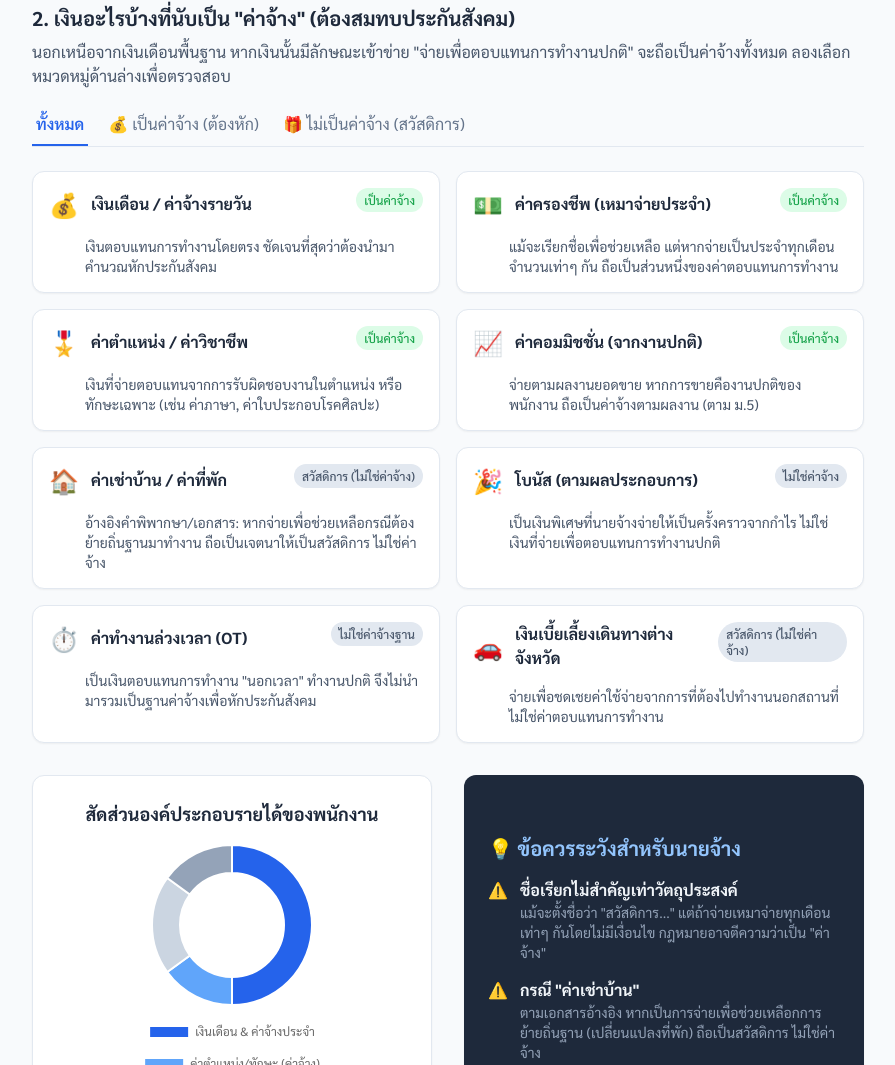
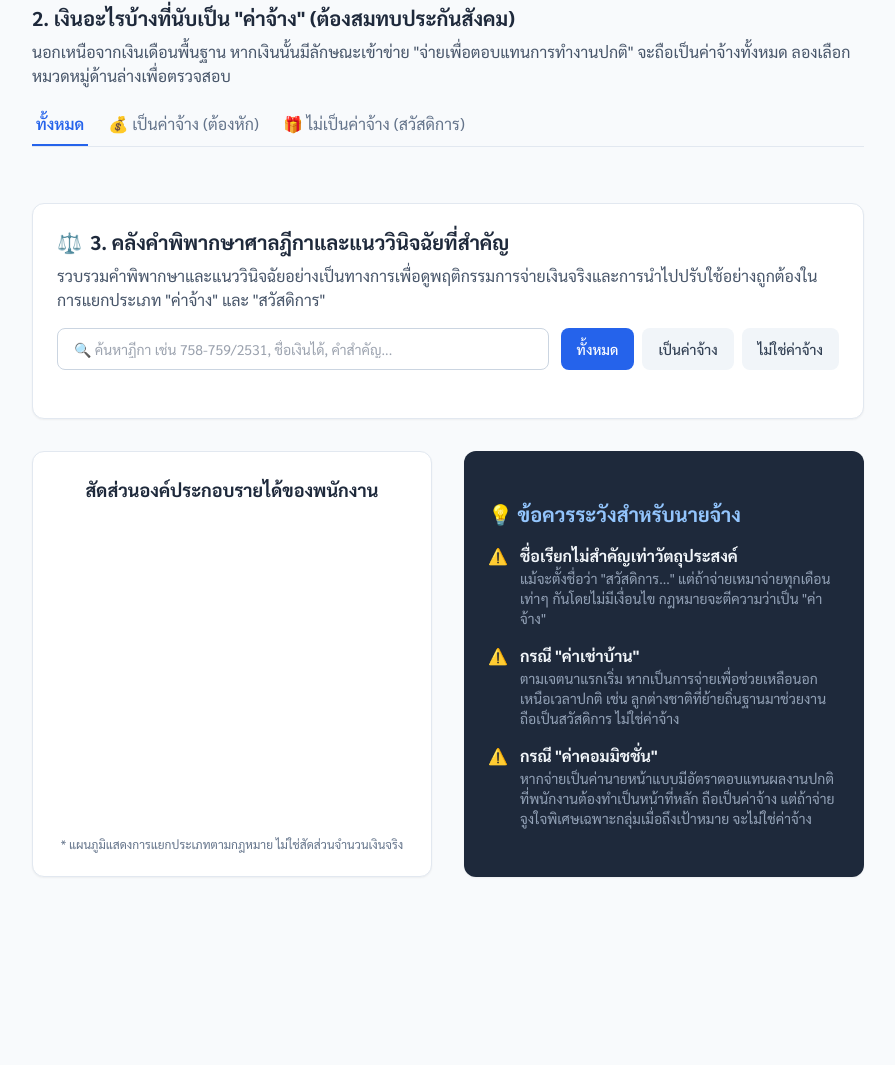
Before and after one commit to Pasanajerng/My-Web-SSO, a plain HTML site: page index.html in a window 1280 px wide. Shown: the part 444-1509 px from the top of the page, without its empty margins (192-1087 px from the left). After the commit the page ends 1417 px from the top, so only its background shows below. Drawn offline with nearby package versions, Linux system fonts and the light colour scheme.

Commit message:
Update index.html
[6 Jun 2026] Add new section of supreme court Judgment

```diff
--- a/index.html
+++ b/index.html
@@ -15,7 +15,7 @@
             color: #1e293b;
         }
 
-        .chart-container {
+       .chart-container {
             position: relative;
             width: 100%;
             max-width: 400px;
@@ -27,29 +27,20 @@
 
         @media print {
             body { background-color: white; }
-            .no-print { display: none !important; }
-            .print-break-inside-avoid { page-break-inside: avoid; }
-            .shadow-sm, .shadow-md { box-shadow: none !important; border: 1px solid #e2e8f0; }
-            #interactive-section { display: block !important; }
-            .interactive-hidden { display: block !important; opacity: 1 !important; height: auto !important; }
+           .no-print { display: none!important; }
+           .print-break-inside-avoid { page-break-inside: avoid; }
+           .shadow-sm,.shadow-md { box-shadow: none!important; border: 1px solid #e2e8f0; }
+            #interactive-section { display: block!important; }
+           .interactive-hidden { display: block!important; opacity: 1!important; height: auto!important; }
             @page { margin: 1cm; size: A4; }
         }
 
-        .tab-active { border-bottom: 2px solid #2563eb; color: #2563eb; font-weight: 600; }
-        .tab-inactive { border-bottom: 2px solid transparent; color: #64748b; }
-        .tab-inactive:hover { color: #3b82f6; border-bottom: 2px solid #cbd5e1; }
+       .tab-active { border-bottom: 2px solid #2563eb; color: #2563eb; font-weight: 600; }
+       .tab-inactive { border-bottom: 2px solid transparent; color: #64748b; }
+       .tab-inactive:hover { color: #3b82f6; border-bottom: 2px solid #cbd5e1; }
     </style>
 </head>
 <body class="antialiased min-h-screen pb-12">
-
-    <!-- Chosen Palette: Slate (Neutrals), Blue (Primary Action/Highlight), Green/Red (Status) -->
-    <!-- Application Structure Plan: The SPA is structured as a printable executive dashboard. It starts with a clear, prominent definition block (Section 1) answering the first user prompt. Section 2 uses an interactive toggle and list to categorize different payment types (answering prompt 2), allowing users to explore "Wages" vs "Welfare". Section 3 provides a visual breakdown using Chart.js to reinforce the conceptual difference. A print button is prominently placed to satisfy the "PDF format" request via browser print dialog. -->
-    <!-- Visualization & Content Choices:
-         - Goal: Inform on Definition -> Presentation: Highlighted Text Card -> Interaction: Static -> Justification: Needs immediate, clear reading.
-         - Goal: Categorize Payment Types -> Presentation: Interactive Tabbed List -> Interaction: Click tabs to filter (Wage, Welfare, Other), click items for details -> Justification: Allows user to self-serve specific examples (e.g., Housing, Commission) without reading a wall of text.
-         - Goal: Conceptual Breakdown -> Presentation: Donut Chart -> Interaction: Hover tooltips -> Library: Chart.js -> Justification: Visually separates base salary + allowances (Wage) from welfare/OT. NO SVG/Mermaid used.
-    -->
-    <!-- CONFIRMATION: NO SVG graphics used. NO Mermaid JS used. -->
 
     <div class="max-w-4xl mx-auto pt-8 px-4 sm:px-6 lg:px-8">
 
@@ -72,7 +63,7 @@
             </p>
             <div class="bg-white p-4 rounded-lg border border-blue-100 shadow-sm">
                 <p class="text-lg text-slate-800 font-medium italic">
-                    "เงินทุกประเภทที่นายจ้างจ่ายให้แก่ลูกจ้าง เป็น <span class="text-blue-700 font-bold bg-blue-100 px-1">ค่าตอบแทนการทำงาน</span> ในวันและเวลาทำงานปกติ ไม่ว่าจะคำนวณตามระยะเวลาหรือผลงาน และรวมถึงเงินที่จ่ายในวันหยุดและวันลาที่ไม่ได้ทำงานด้วย <span class="underline decoration-blue-400 decoration-2">ไม่ว่าจะเรียกชื่ออย่างไรก็ตาม</span>"
+                    "เงินทุกประเภทที่นายจ้างจ่ายให้แก่ลูกจ้าง เป็น <span class="text-blue-700 font-bold bg-blue-100 px-1">ค่าตอบแทนการทำงาน</span> ในวันและเวลาทำงานปกติ ไม่ว่าจะคำนวณตามระยะเวลาหรือผลงาน และรวมถึงเงินที่จ่ายในวันหยุดและวันลาที่ไม่ได้ทำงานด้วย ไม่ว่าจะเรียกชื่ออย่างไรก็ตาม"
                 </p>
             </div>
             <div class="mt-4 grid grid-cols-1 sm:grid-cols-3 gap-4">
@@ -101,8 +92,29 @@
                 <button onclick="filterPayments('not-wage')" id="tab-not-wage" class="tab-inactive pb-2 px-1 focus:outline-none transition-colors">🎁 ไม่เป็นค่าจ้าง (สวัสดิการ)</button>
             </div>
 
-            <div class="grid grid-cols-1 md:grid-cols-2 gap-4" id="payment-list-container">
+            <div class="grid grid-cols-1 md:grid-cols-2 gap-4 mb-8" id="payment-list-container">
             </div>
+        </div>
+
+        <div class="bg-white p-6 rounded-xl shadow-sm border border-slate-200 mb-8 print-break-inside-avoid">
+            <h2 class="text-xl font-bold text-slate-800 mb-2 flex items-center gap-2">
+                <span>⚖️</span> 3. คลังคำพิพากษาศาลฎีกาและแนววินิจฉัยที่สำคัญ
+            </h2>
+            <p class="text-slate-600 mb-4">
+                รวบรวมคำพิพากษาและแนววินิจฉัยอย่างเป็นทางการเพื่อดูพฤติกรรมการจ่ายเงินจริงและการนำไปปรับใช้อย่างถูกต้องในการแยกประเภท "ค่าจ้าง" และ "สวัสดิการ"
+            </p>
+
+            <div class="flex flex-col sm:flex-row gap-3 mb-6 no-print">
+                <input type="text" id="case-search" oninput="searchCases()" placeholder="🔍 ค้นหาฎีกา เช่น 758-759/2531, ชื่อเงินได้, คำสำคัญ..." class="flex-1 px-4 py-2.5 rounded-lg border border-slate-300 focus:outline-none focus:ring-2 focus:ring-blue-500 text-sm">
+                <div class="flex gap-2">
+                    <button onclick="filterCases('all')" id="btn-case-all" class="bg-blue-600 text-white px-4 py-2 rounded-lg text-sm font-medium transition-colors">ทั้งหมด</button>
+                    <button onclick="filterCases('wage')" id="btn-case-wage" class="bg-slate-100 text-slate-700 hover:bg-slate-200 px-4 py-2 rounded-lg text-sm font-medium transition-colors">เป็นค่าจ้าง</button>
+                    <button onclick="filterCases('not-wage')" id="btn-case-not-wage" class="bg-slate-100 text-slate-700 hover:bg-slate-200 px-4 py-2 rounded-lg text-sm font-medium transition-colors">ไม่ใช่ค่าจ้าง</button>
+                </div>
+            </div>
+
+            <div class="space-y-3 max-h-[500px] overflow-y-auto pr-2" id="case-cards-container">
+                </div>
         </div>
 
         <div class="grid grid-cols-1 lg:grid-cols-2 gap-8 mb-12 print-break-inside-avoid">
@@ -122,21 +134,21 @@
                         <span class="text-yellow-400">⚠️</span>
                         <div>
                             <strong class="block text-slate-100">ชื่อเรียกไม่สำคัญเท่าวัตถุประสงค์</strong>
-                            <p class="text-sm text-slate-400">แม้จะตั้งชื่อว่า "สวัสดิการ..." แต่ถ้าจ่ายเหมาจ่ายทุกเดือนเท่าๆ กันโดยไม่มีเงื่อนไข กฎหมายอาจตีความว่าเป็น "ค่าจ้าง"</p>
+                            <p class="text-sm text-slate-400">แม้จะตั้งชื่อว่า "สวัสดิการ..." แต่ถ้าจ่ายเหมาจ่ายทุกเดือนเท่าๆ กันโดยไม่มีเงื่อนไข กฎหมายจะตีความว่าเป็น "ค่าจ้าง"</p>
                         </div>
                     </li>
                     <li class="flex gap-3">
                         <span class="text-yellow-400">⚠️</span>
                         <div>
                             <strong class="block text-slate-100">กรณี "ค่าเช่าบ้าน"</strong>
-                            <p class="text-sm text-slate-400">ตามเอกสารอ้างอิง หากเป็นการจ่ายเพื่อช่วยเหลือกการย้ายถิ่นฐาน (เปลี่ยนแปลงที่พัก) ถือเป็นสวัสดิการ ไม่ใช่ค่าจ้าง</p>
+                            <p class="text-sm text-slate-400">ตามเจตนาแรกเริ่ม หากเป็นการจ่ายเพื่อช่วยเหลือนอกเหนือเวลาปกติ เช่น ลูกต่างชาติที่ย้ายถิ่นฐานมาช่วยงาน ถือเป็นสวัสดิการ ไม่ใช่ค่าจ้าง</p>
                         </div>
                     </li>
                     <li class="flex gap-3">
                         <span class="text-yellow-400">⚠️</span>
                         <div>
                             <strong class="block text-slate-100">กรณี "ค่าคอมมิชชั่น"</strong>
-                            <p class="text-sm text-slate-400">หากจ่ายตามผลงานการขายที่เป็นงานปกติ ถือเป็นค่าจ้างที่ต้องนำมารวมคำนวณประกันสังคม</p>
+                            <p class="text-sm text-slate-400">หากจ่ายเป็นค่านายหน้าแบบมีอัตราตอบแทนผลงานปกติที่พนักงานต้องทำเป็นหน้าที่หลัก ถือเป็นค่าจ้าง แต่ถ้าจ่ายจูงใจพิเศษเฉพาะกลุ่มเมื่อถึงเป้าหมาย จะไม่ใช่ค่าจ้าง</p>
                         </div>
                     </li>
                 </ul>
@@ -146,90 +158,12 @@
     </div>
 
     <script>
-        const paymentsData = [
-            {
-                id: 'p1',
-                name: 'เงินเดือน / ค่าจ้างรายวัน',
-                category: 'wage',
-                icon: '💰',
-                statusText: 'เป็นค่าจ้าง',
-                statusColor: 'text-green-600',
-                statusBg: 'bg-green-100',
-                desc: 'เงินตอบแทนการทำงานโดยตรง ชัดเจนที่สุดว่าต้องนำมาคำนวณหักประกันสังคม'
-            },
-            {
-                id: 'p2',
-                name: 'ค่าครองชีพ (เหมาจ่ายประจำ)',
-                category: 'wage',
-                icon: '💵',
-                statusText: 'เป็นค่าจ้าง',
-                statusColor: 'text-green-600',
-                statusBg: 'bg-green-100',
-                desc: 'แม้จะเรียกชื่อเพื่อช่วยเหลือ แต่หากจ่ายเป็นประจำทุกเดือนจำนวนเท่าๆ กัน ถือเป็นส่วนหนึ่งของค่าตอบแทนการทำงาน'
-            },
-            {
-                id: 'p3',
-                name: 'ค่าตำแหน่ง / ค่าวิชาชีพ',
-                category: 'wage',
-                icon: '🎖️',
-                statusText: 'เป็นค่าจ้าง',
-                statusColor: 'text-green-600',
-                statusBg: 'bg-green-100',
-                desc: 'เงินที่จ่ายตอบแทนจากการรับผิดชอบงานในตำแหน่ง หรือทักษะเฉพาะ (เช่น ค่าภาษา, ค่าใบประกอบโรคศิลปะ)'
-            },
-            {
-                id: 'p4',
-                name: 'ค่าคอมมิชชั่น (จากงานปกติ)',
-                category: 'wage',
-                icon: '📈',
-                statusText: 'เป็นค่าจ้าง',
-                statusColor: 'text-green-600',
-                statusBg: 'bg-green-100',
-                desc: 'จ่ายตามผลงานยอดขาย หากการขายคืองานปกติของพนักงาน ถือเป็นค่าจ้างตามผลงาน (ตาม ม.5)'
-            },
-            {
-                id: 'p5',
-                name: 'ค่าเช่าบ้าน / ค่าที่พัก',
-                category: 'not-wage',
-                icon: '🏠',
-                statusText: 'สวัสดิการ (ไม่ใช่ค่าจ้าง)',
-                statusColor: 'text-slate-600',
-                statusBg: 'bg-slate-200',
-                desc: 'อ้างอิงคำพิพากษา/เอกสาร: หากจ่ายเพื่อช่วยเหลือกรณีต้องย้ายถิ่นฐานมาทำงาน ถือเป็นเจตนาให้เป็นสวัสดิการ ไม่ใช่ค่าจ้าง'
-            },
-            {
-                id: 'p6',
-                name: 'โบนัส (ตามผลประกอบการ)',
-                category: 'not-wage',
-                icon: '🎉',
-                statusText: 'ไม่ใช่ค่าจ้าง',
-                statusColor: 'text-slate-600',
-                statusBg: 'bg-slate-200',
-                desc: 'เป็นเงินพิเศษที่นายจ้างจ่ายให้เป็นครั้งคราวจากกำไร ไม่ใช่เงินที่จ่ายเพื่อตอบแทนการทำงานปกติ'
-            },
-            {
-                id: 'p7',
-                name: 'ค่าทำงานล่วงเวลา (OT)',
-                category: 'not-wage',
-                icon: '⏱️',
-                statusText: 'ไม่ใช่ค่าจ้างฐาน',
-                statusColor: 'text-slate-600',
-                statusBg: 'bg-slate-200',
-                desc: 'เป็นเงินตอบแทนการทำงาน "นอกเวลา" ทำงานปกติ จึงไม่นำมารวมเป็นฐานค่าจ้างเพื่อหักประกันสังคม'
-            },
-            {
-                id: 'p8',
-                name: 'เงินเบี้ยเลี้ยงเดินทางต่างจังหวัด',
-                category: 'not-wage',
-                icon: '🚗',
-                statusText: 'สวัสดิการ (ไม่ใช่ค่าจ้าง)',
-                statusColor: 'text-slate-600',
-                statusBg: 'bg-slate-200',
-                desc: 'จ่ายเพื่อชดเชยค่าใช้จ่ายจากการที่ต้องไปทำงานนอกสถานที่ ไม่ใช่ค่าตอบแทนการทำงาน'
-            }
-        ];
+        const paymentsData =;
+
+        const casesData =;
 
         let currentFilter = 'all';
+        let currentCaseFilter = 'all';
 
         function renderPayments(filter = 'all') {
             const container = document.getElementById('payment-list-container');
@@ -260,11 +194,86 @@
         function filterPayments(filterType) {
             currentFilter = filterType;
 
-            document.getElementById('tab-all').className = filterType === 'all' ? 'tab-active pb-2 px-1 focus:outline-none transition-colors' : 'tab-inactive pb-2 px-1 focus:outline-none transition-colors';
-            document.getElementById('tab-wage').className = filterType === 'wage' ? 'tab-active pb-2 px-1 focus:outline-none transition-colors' : 'tab-inactive pb-2 px-1 focus:outline-none transition-colors';
-            document.getElementById('tab-not-wage').className = filterType === 'not-wage' ? 'tab-active pb-2 px-1 focus:outline-none transition-colors' : 'tab-inactive pb-2 px-1 focus:outline-none transition-colors';
+            document.getElementById('tab-all').className = filterType === 'all'? 'tab-active pb-2 px-1 focus:outline-none transition-colors' : 'tab-inactive pb-2 px-1 focus:outline-none transition-colors';
+            document.getElementById('tab-wage').className = filterType === 'wage'? 'tab-active pb-2 px-1 focus:outline-none transition-colors' : 'tab-inactive pb-2 px-1 focus:outline-none transition-colors';
+            document.getElementById('tab-not-wage').className = filterType === 'not-wage'? 'tab-active pb-2 px-1 focus:outline-none transition-colors' : 'tab-inactive pb-2 px-1 focus:outline-none transition-colors';
 
             renderPayments(filterType);
+        }
+
+        // Search & Filter Cases Functions
+        function renderCases() {
+            const container = document.getElementById('case-cards-container');
+            container.innerHTML = '';
+
+            const searchQuery = document.getElementById('case-search').value.toLowerCase().trim();
+
+            const filteredCases = casesData.filter(item => {
+                const matchesFilter = (currentCaseFilter === 'all' || item.category === currentCaseFilter);
+                const matchesSearch = (
+                    item.number.toLowerCase().includes(searchQuery) ||
+                    item.title.toLowerCase().includes(searchQuery) ||
+                    item.behavior.toLowerCase().includes(searchQuery) ||
+                    item.reasoning.toLowerCase().includes(searchQuery)
+                );
+                return matchesFilter && matchesSearch;
+            });
+
+            if (filteredCases.length === 0) {
+                container.innerHTML = `
+                    <div class="text-center py-8 text-slate-400">
+                        📭 ไม่พบคำพิพากษาหรือคำสำคัญที่ค้นหา
+                    </div>
+                `;
+                return;
+            }
+
+            filteredCases.forEach(item => {
+                const badgeBg = item.category === 'wage'? 'bg-green-100 text-green-700' : 'bg-slate-100 text-slate-700';
+                const accentBorder = item.category === 'wage'? 'border-l-4 border-l-green-500' : 'border-l-4 border-l-slate-400';
+
+                const card = document.createElement('div');
+                card.className = `bg-slate-50 p-4 rounded-lg border border-slate-200 ${accentBorder} flex flex-col justify-between gap-3 transition-all hover:bg-slate-100/70`;
+
+                card.innerHTML = `
+                    <div>
+                        <div class="flex flex-wrap items-center gap-2 mb-2">
+                            <span class="text-xs font-bold text-blue-600 bg-blue-50 px-2 py-0.5 rounded">${item.number}</span>
+                            <span class="text-sm font-bold text-slate-800">${item.title}</span>
+                            <span class="text-xs px-2.5 py-0.5 rounded-full font-semibold ${badgeBg} ml-auto sm:ml-2">${item.verdict}</span>
+                        </div>
+                        <div class="text-xs text-slate-600 mt-2 space-y-1.5">
+                            <p><strong class="text-slate-700">📌 พฤติกรรมการจ่ายเงิน:</strong> ${item.behavior}</p>
+                            <p><strong class="text-slate-700">⚖️ แนวทางนิติกรรม/เหตุผลศาล:</strong> ${item.reasoning}</p>
+                        </div>
+                    </div>
+                `;
+                container.appendChild(card);
+            });
+        }
+
+        function filterCases(filterType) {
+            currentCaseFilter = filterType;
+
+            const btns = {
+                all: document.getElementById('btn-case-all'),
+                wage: document.getElementById('btn-case-wage'),
+                'not-wage': document.getElementById('btn-case-not-wage')
+            };
+
+            Object.keys(btns).forEach(key => {
+                if (key === filterType) {
+                    btns[key].className = 'bg-blue-600 text-white px-4 py-2 rounded-lg text-sm font-medium transition-colors';
+                } else {
+                    btns[key].className = 'bg-slate-100 text-slate-700 hover:bg-slate-200 px-4 py-2 rounded-lg text-sm font-medium transition-colors';
+                }
+            });
+
+            renderCases();
+        }
+
+        function searchCases() {
+            renderCases();
         }
 
         function initChart() {
@@ -272,9 +281,9 @@
             new Chart(ctx, {
                 type: 'doughnut',
                 data: {
-                    labels: ['เงินเดือน & ค่าจ้างประจำ', 'ค่าตำแหน่ง/ทักษะ (ค่าจ้าง)', 'ค่าล่วงเวลา (OT)', 'สวัสดิการ (เช่น ค่าเช่าบ้าน)'],
+                    labels:,
                     datasets: [{
-                        data: [50, 15, 20, 15],
+                        data: ,
                         backgroundColor: [
                             '#2563eb',
                             '#60a5fa',
@@ -317,6 +326,7 @@
 
         document.addEventListener('DOMContentLoaded', () => {
             renderPayments();
+            renderCases();
             initChart();
         });
     </script>
```
